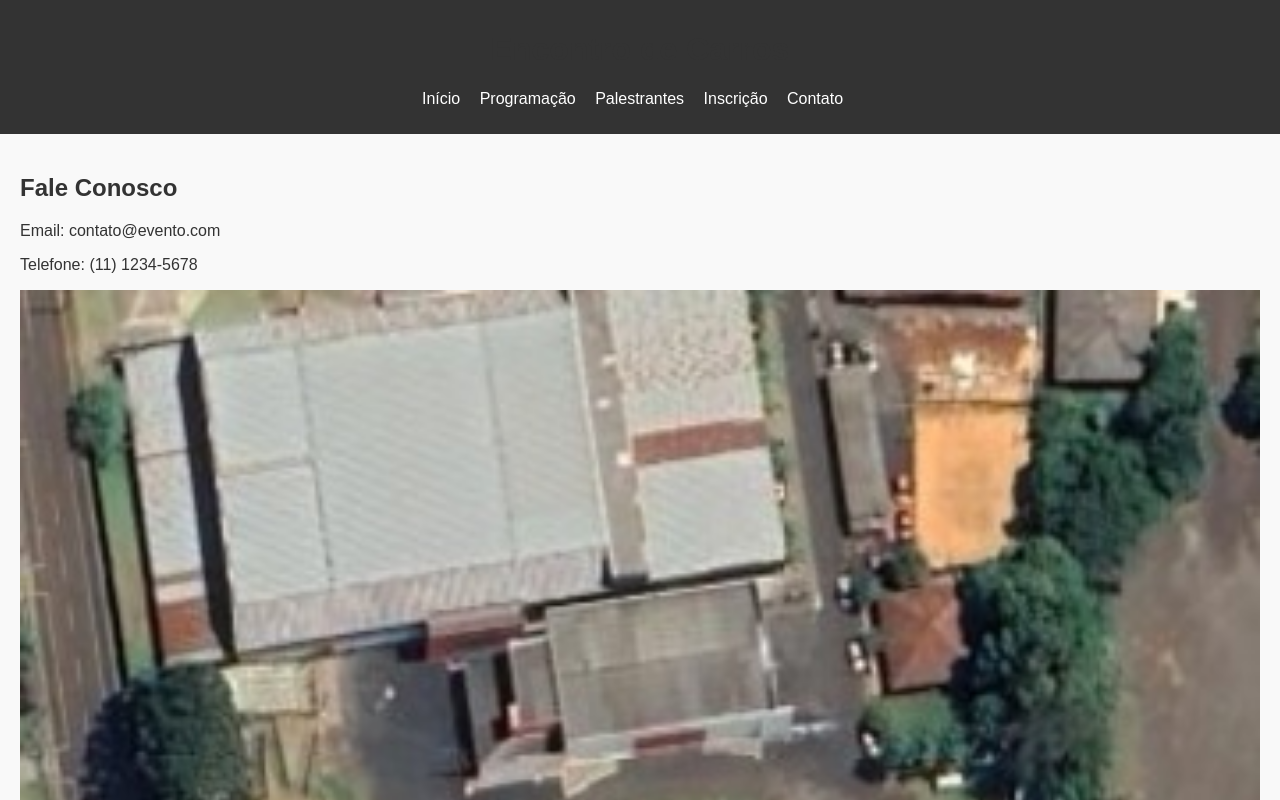
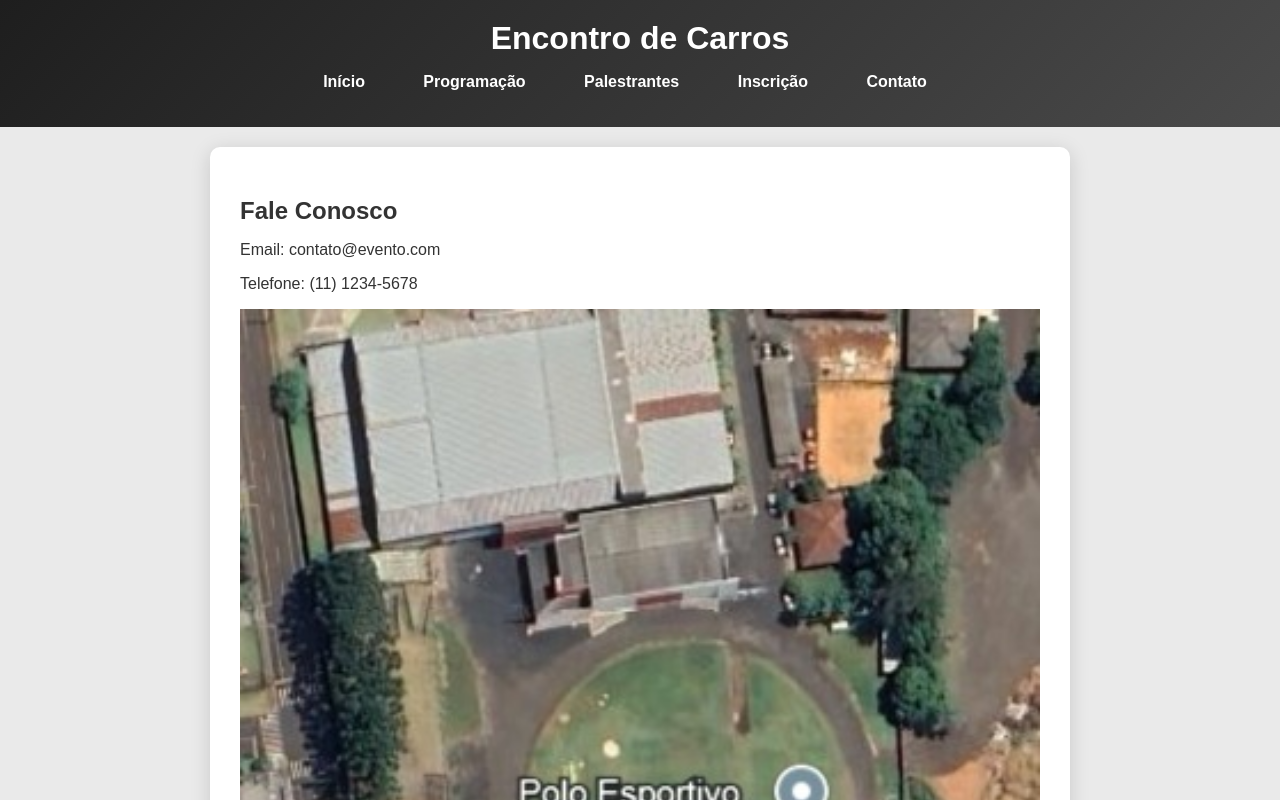
Before and after one commit to Lucaas05/Introducao_a_Web_Terca, a plain HTML site: page Atividade 3 - Trabalho Evento/contato.html in a window 1280 px wide. Shown: the top 800 px of the page. Drawn offline with Linux system fonts and the light colour scheme.

Commit message:
Update Styles.css
Melhorando o visual do site,
trocando alguams cores e organizando melhor

Colocando descricao no que cada coisa faz

```diff
--- a/Atividade 3 - Trabalho Evento/styles.css
+++ b/Atividade 3 - Trabalho Evento/styles.css
@@ -1,41 +1,109 @@
+/* Estilos gerais do corpo da página */
 body {
-    font-family: Arial, sans-serif;
-    background-color: #f9f9f9;
-    color: #333;
-    margin: 0;
-    padding: 0;
+    font-family: 'Arial', sans-serif; /* Fonte padrão */
+    background-color: #eaeaea; /* Cor de fundo suave */
+    color: #333; /* Cor do texto principal */
+    margin: 0; /* Remove margens padrão */
+    padding: 0; /* Remove preenchimento padrão */
 }
 
+/* Estilos do cabeçalho e rodapé */
 header, footer {
-    background-color: #333;
-    color: #fff;
-    text-align: center;
-    padding: 10px 0;
+    background: linear-gradient(135deg, #1e1e1e 0%, #4a4a4a 100%); /* Gradiente de fundo */
+    color: #ffffff; /* Cor do texto em branco */
+    text-align: center; /* Centraliza o texto */
+    padding: 20px 0; /* Aumenta o espaço interno */
 }
 
+/* Estilo do título do cabeçalho */
+header h1 {
+    color: #ffffff; /* Define a cor do texto do cabeçalho como branco */
+    margin: 0; /* Remove margens padrão */
+}
+
+/* Estilos do menu de navegação */
 nav ul {
-    list-style: none;
-    padding: 0;
+    list-style: none; /* Remove os marcadores da lista */
+    padding: 0; /* Remove o preenchimento da lista */
 }
 
 nav ul li {
-    display: inline;
-    margin-right: 15px;
+    display: inline; /* Exibe os itens da lista em linha */
+    margin-right: 30px; /* Aumenta o espaço entre os itens do menu */
 }
 
 nav ul li a {
-    color: white;
-    text-decoration: none;
+    color: #ffffff; /* Cor dos links em branco */
+    text-decoration: none; /* Remove o sublinhado dos links */
+    font-weight: bold; /* Torna os links em negrito */
+    padding: 8px 12px; /* Adiciona preenchimento ao redor do texto do link */
+    border-radius: 5px; /* Arredonda os cantos do botão de link */
+    transition: background-color 0.3s, color 0.3s; /* Animação suave para a mudança de cor */
 }
 
-main {
-    padding: 20px;
+nav ul li a:hover {
+    background-color: #ffcc00; /* Cor de fundo dos links ao passar o mouse */
+    color: #1e1e1e; /* Cor do texto ao passar o mouse */
 }
 
-h1, h2 {
-    color: #333;
+/* Estilos do conteúdo principal */
+main {
+    padding: 30px; /* Espaçamento interno da seção principal */
+    max-width: 800px; /* Limita a largura da seção principal */
+    margin: 20px auto; /* Centraliza a seção principal na página com margem */
+    background-color: #ffffff; /* Fundo branco para destacar o conteúdo */
+    border-radius: 10px; /* Arredonda os cantos */
+    box-shadow: 0 4px 20px rgba(0, 0, 0, 0.15); /* Sombra mais pronunciada para efeito de profundidade */
 }
 
+/* Estilos para os cabeçalhos */
+h1, h2 {
+    color: #333; /* Cor do texto dos cabeçalhos */
+    margin-bottom: 15px; /* Espaçamento abaixo dos cabeçalhos */
+}
+
+/* Estilos do rodapé */
 footer p {
-    font-size: 0.8em;
+    font-size: 0.8em; /* Tamanho do texto do rodapé menor */
 }
+
+/* Estilo adicional para listas */
+ul {
+    padding-left: 20px; /* Adiciona espaço à esquerda nas listas */
+}
+
+/* Estilos para campos de formulário */
+input[type="text"],
+input[type="email"],
+textarea {
+    width: calc(100% - 22px); /* Largura responsiva para campos de entrada */
+    padding: 10px; /* Preenchimento interno */
+    margin: 10px 0; /* Margem superior e inferior */
+    border: 1px solid #ccc; /* Borda padrão */
+    border-radius: 5px; /* Arredonda os cantos */
+    transition: border-color 0.3s; /* Animação para a mudança de cor da borda */
+}
+
+input[type="text"]:focus,
+input[type="email"]:focus,
+textarea:focus {
+    border-color: #ffcc00; /* Cor da borda ao focar no campo */
+    outline: none; /* Remove a borda de foco padrão */
+}
+
+/* Estilo do botão de enviar */
+input[type="submit"] {
+    background-color: #ffcc00; /* Cor de fundo do botão */
+    color: #1e1e1e; /* Cor do texto do botão */
+    border: none; /* Remove borda padrão */
+    border-radius: 5px; /* Arredonda os cantos do botão */
+    padding: 10px 20px; /* Preenchimento do botão */
+    cursor: pointer; /* Muda o cursor para indicar que é clicável */
+    transition: background-color 0.3s, transform 0.3s; /* Animação para mudança de cor e efeito de clique */
+}
+
+input[type="submit"]:hover {
+    background-color: #1e1e1e; /* Cor de fundo ao passar o mouse no botão */
+    color: #ffffff; /* Cor do texto ao passar o mouse no botão */
+    transform: scale(1.05); /* Aumenta levemente o botão ao passar o mouse */
+}
```
